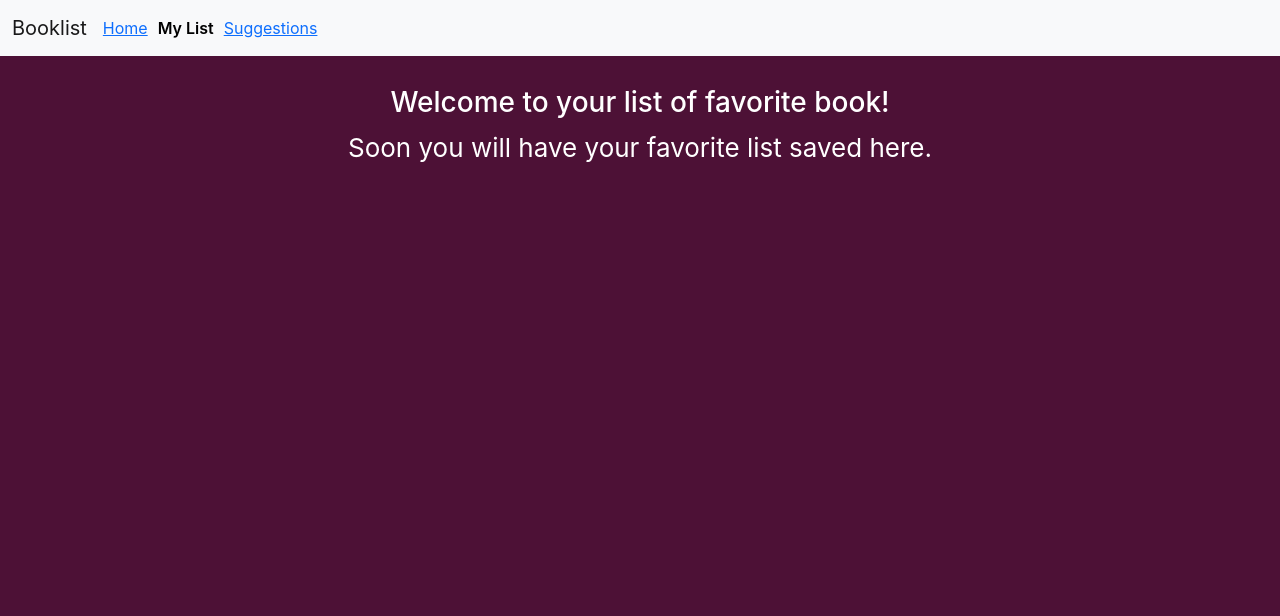
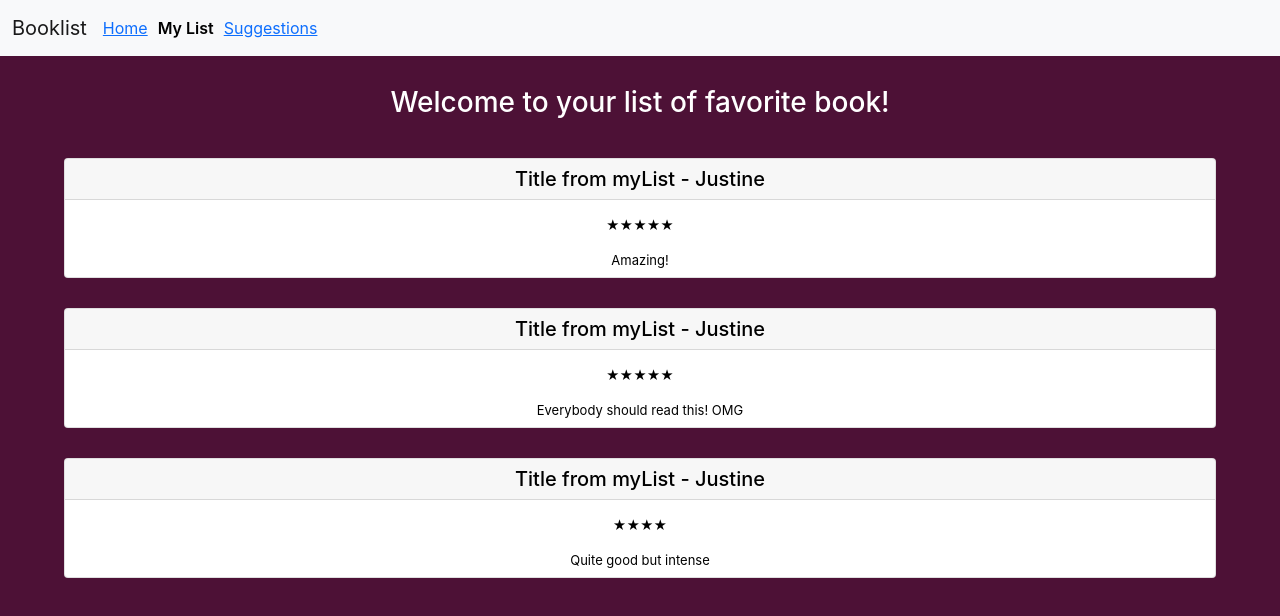
Before and after one commit to J-ustine/book-list, a React (Create React App) app: page /my-list in a window 1280 px wide. Shown: the top 616 px of the page. Built offline with nearby package versions, Linux system fonts and the light colour scheme.

Commit message:
Structure my-list component

```diff
--- a/public/index.html
+++ b/public/index.html
@@ -9,6 +9,10 @@
       integrity="sha384-F3w7mX95PdgyTmZZMECAngseQB83DfGTowi0iMjiWaeVhAn4FJkqJByhZMI3AhiU"
       crossorigin="anonymous"
     />
+    <script
+      src="https://kit.fontawesome.com/e3c44b8b9b.js"
+      crossorigin="anonymous"
+    ></script>
     <meta name="viewport" content="width=device-width, initial-scale=1" />
     <meta name="theme-color" content="#000000" />
     <meta name="description" content="Book list App" />
--- a/src/App.css
+++ b/src/App.css
@@ -58,3 +58,12 @@ body {
 .search-result {
   margin: 20px 0;
 }
+
+.list-book {
+  width: 90%;
+  height: 120px;
+}
+
+.card-header.card-title {
+  color: black;
+}
--- /dev/null
+++ b/src/ListBook.js
@@ -0,0 +1,25 @@
+import React from "react";
+
+export default function Listbook(props) {
+  const rating = {
+    1: `★`,
+    2: `★★`,
+    3: `★★★`,
+    4: `★★★★`,
+    5: `★★★★★`,
+  };
+  return props.result.map(function (result, index) {
+    const resultRating = result.rating;
+    return (
+      <div class="card list-book" key={index}>
+        <h5 class="card-header card-title">
+          {result.title} - {result.author}
+        </h5>
+        <div class="card-body">
+          <p class="card-text">{rating[resultRating]}</p>
+          <p class="card-text">{result.comments}</p>
+        </div>
+      </div>
+    );
+  });
+}
--- a/src/MyList.js
+++ b/src/MyList.js
@@ -1,10 +1,36 @@
-import React from "react";
+import React, { useState } from "react";
+import ListBook from "./ListBook";
 
 export default function MyList() {
+  const [myList, setMyList] = useState([
+    {
+      id: "99999",
+      author: "Justine",
+      title: "Title from myList",
+      comments: "Amazing!",
+      rating: 5,
+    },
+    {
+      id: "99999",
+      author: "Justine",
+      title: "Title from myList",
+      comments: "Everybody should read this! OMG",
+      rating: 5,
+    },
+    {
+      id: "99999",
+      author: "Justine",
+      title: "Title from myList",
+      comments: "Quite good but intense",
+      rating: 4,
+    },
+  ]);
   return (
-    <header className="App-header">
-      <h3>Welcome to your list of favorite book!</h3>
-      <p>Soon you will have your favorite list saved here.</p>
-    </header>
+    <div className="my-list">
+      <header className="App-header">
+        <h3>Welcome to your list of favorite book!</h3>
+      </header>
+      <ListBook result={myList} />
+    </div>
   );
 }
```
